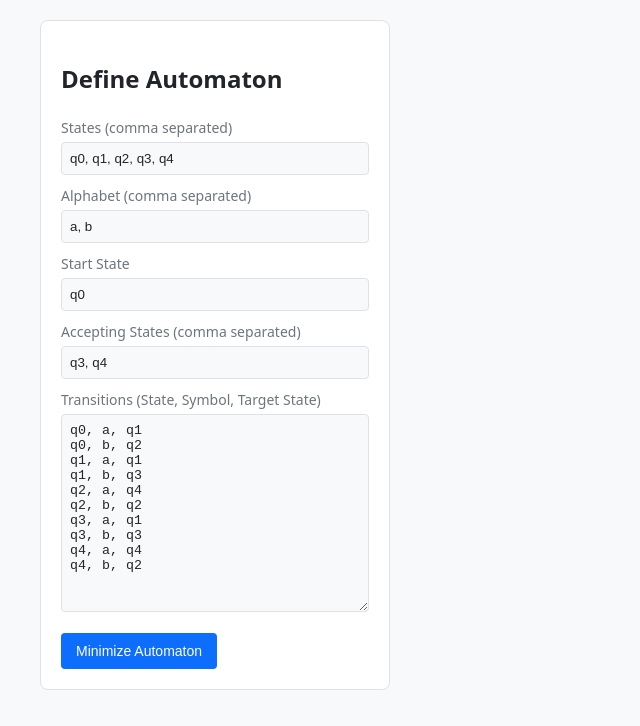
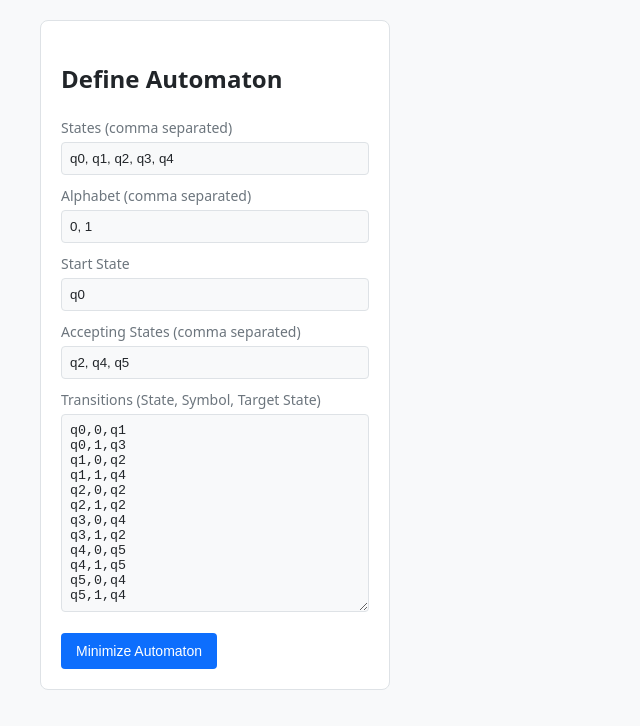
Before and after one commit to pranavSinghTehlan/dfa-minimizer, a plain HTML site: page index.html in a window 1280 px wide. Shown: the whole page, without its empty margins (0-640 px from the left). Drawn offline with Linux system fonts and the light colour scheme.

Commit message:
Update index.html

```diff
--- a/index.html
+++ b/index.html
@@ -130,26 +130,28 @@
     <input type="text" id="input-states" value="q0, q1, q2, q3, q4">
 
     <label>Alphabet (comma separated)</label>
-    <input type="text" id="input-alphabet" value="a, b">
+    <input type="text" id="input-alphabet" value="0, 1">
 
     <label>Start State</label>
     <input type="text" id="input-start" value="q0">
 
     <label>Accepting States (comma separated)</label>
-    <input type="text" id="input-accept" value="q3, q4">
+    <input type="text" id="input-accept" value="q2, q4, q5">
 
     <label>Transitions (State, Symbol, Target State)</label>
     <textarea id="input-transitions" rows="12">
-q0, a, q1
-q0, b, q2
-q1, a, q1
-q1, b, q3
-q2, a, q4
-q2, b, q2
-q3, a, q1
-q3, b, q3
-q4, a, q4
-q4, b, q2</textarea>
+q0,0,q1
+q0,1,q3
+q1,0,q2
+q1,1,q4
+q2,0,q2
+q2,1,q2
+q3,0,q4
+q3,1,q2
+q4,0,q5
+q4,1,q5
+q5,0,q4
+q5,1,q4</textarea>
 
     <button onclick="executeMinimization()">Minimize Automaton</button>
   </div>
```
